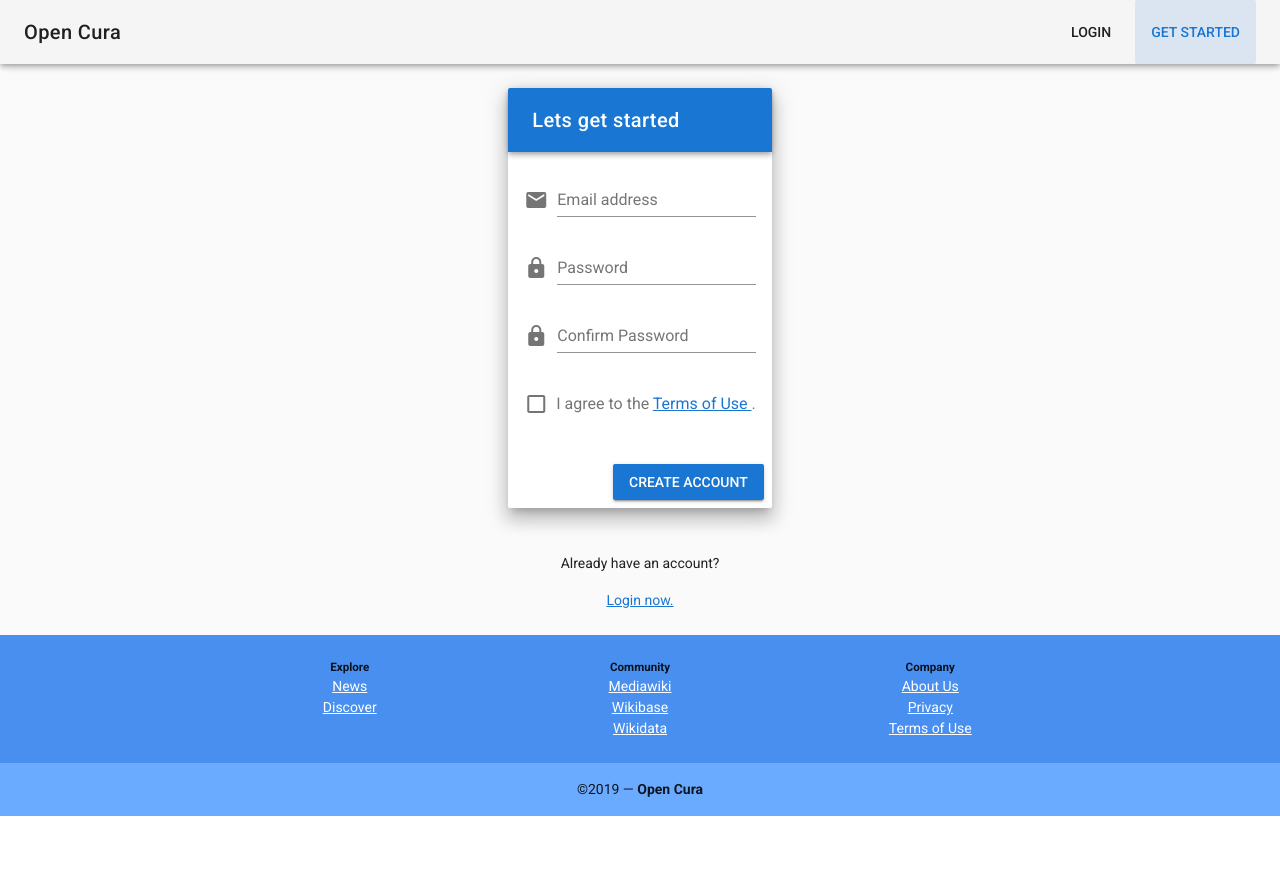
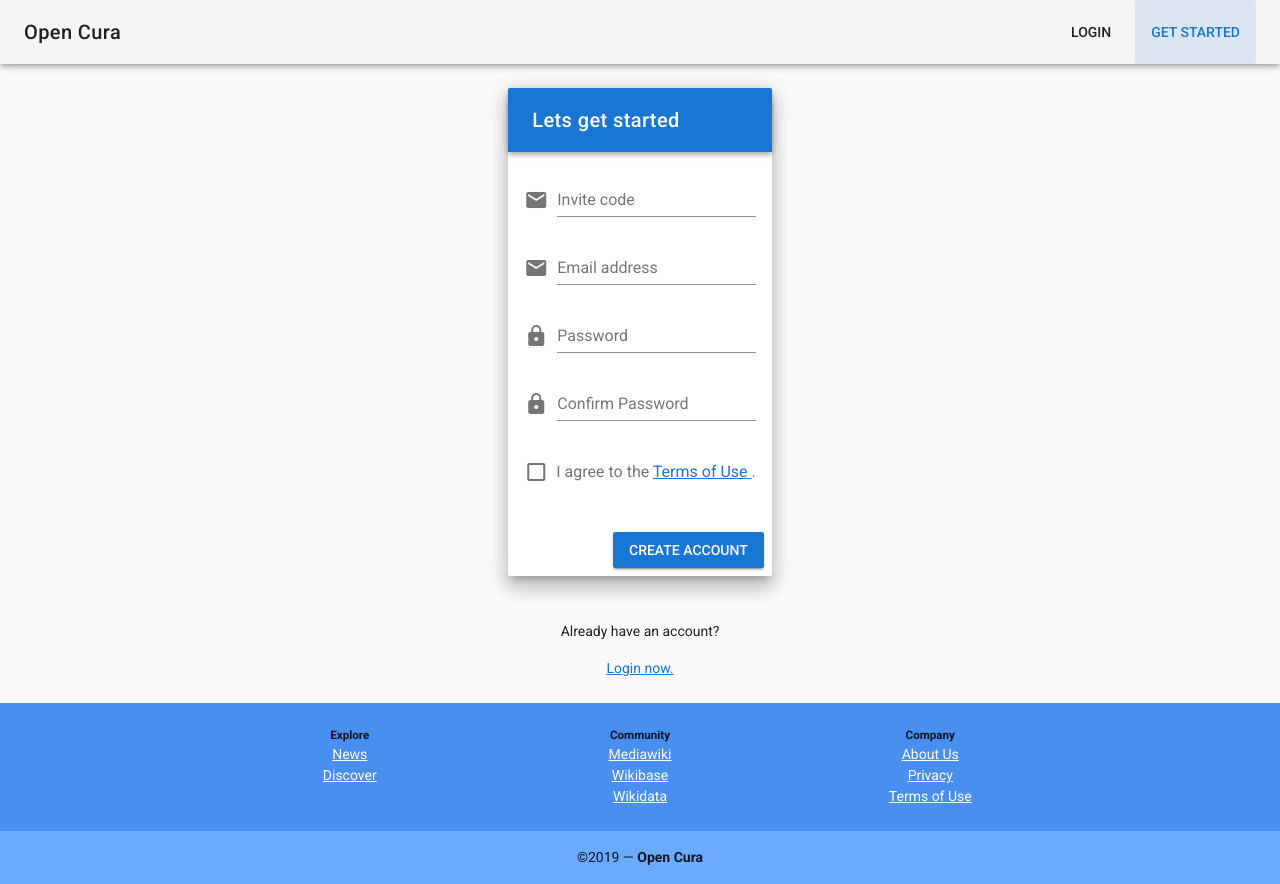
Before and after one commit to wbstack/ui, a Vue app in the folder src/: page /create-account in a window 1280 px wide. Before the commit the page ends 816 px from the top, so only its background shows below. Built offline with nearby package versions, Linux system fonts and the light colour scheme; no server answers.

Commit message:
invitation pt3, require invites on registation

```diff
--- a/src/src/components/Pages/CreateAccount/CreateAccount.vue
+++ b/src/src/components/Pages/CreateAccount/CreateAccount.vue
@@ -12,6 +12,15 @@
                 </v-toolbar>
                 <v-card-text>
                   <v-form>
+                      <v-text-field
+                      id="inputInvite"
+                      prepend-icon="email"
+                      name="invite"
+                      label="Invite code"
+                      v-model="invite"
+                      :disabled="inFlight"
+                      :error-messages="error['inputInvite']"
+                      />
                     <v-text-field
                     id="inputEmail"
                     prepend-icon="email"
@@ -106,6 +115,7 @@ export default {
   },
   data () {
     return {
+      invite: '',
       email: '',
       password: '',
       passwordConfirmation: '',
@@ -129,6 +139,7 @@ export default {
     setGeneralErrorState (error = 'Something went wrong.') {
       this.resetErrorState()
       this.hasError = true
+      this.error['inputInvite'] = error
       this.error['inputEmail'] = error
       this.error['inputPassword'] = error
       this.error['inputPasswordConfirmation'] = error
@@ -166,7 +177,8 @@ export default {
         '/user/register',
         {
           email: this.email,
-          password: this.password
+          password: this.password,
+          invite: this.invite,
         })
         .then(request => this.createSuccessful(request))
         .catch((error) => this.createFailed(error))
```
